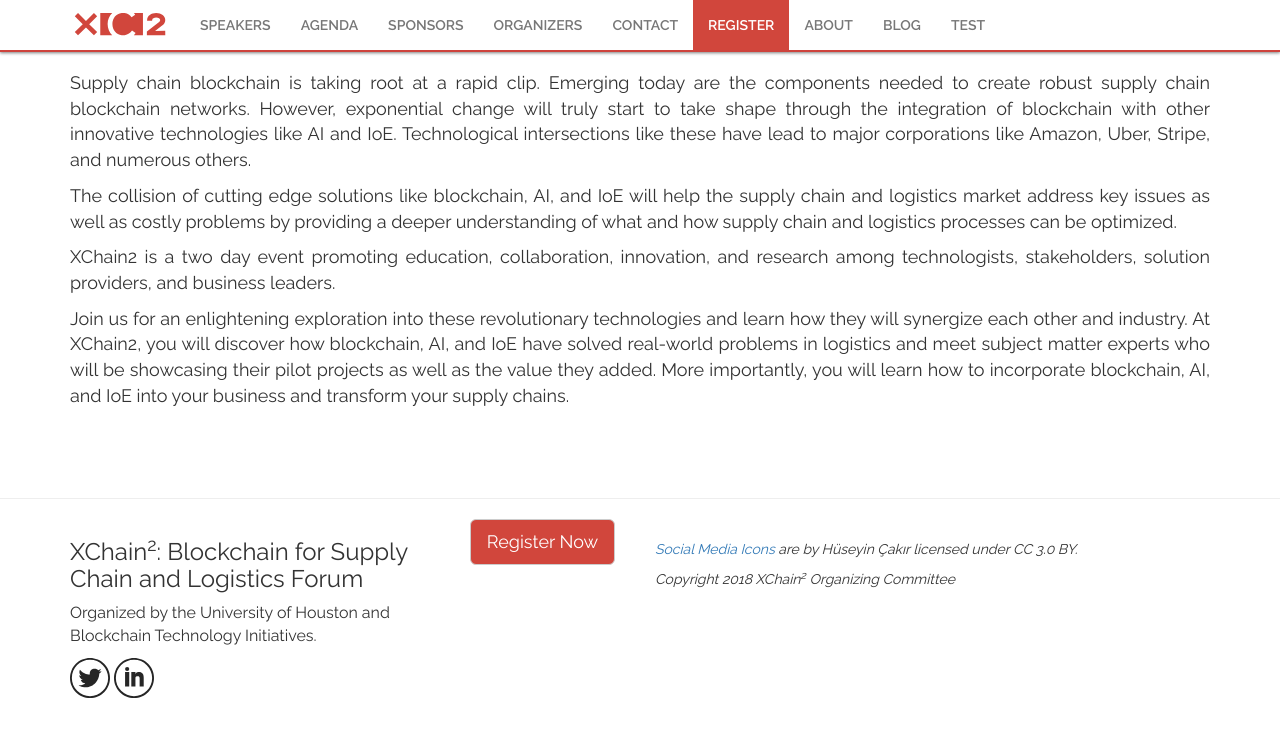
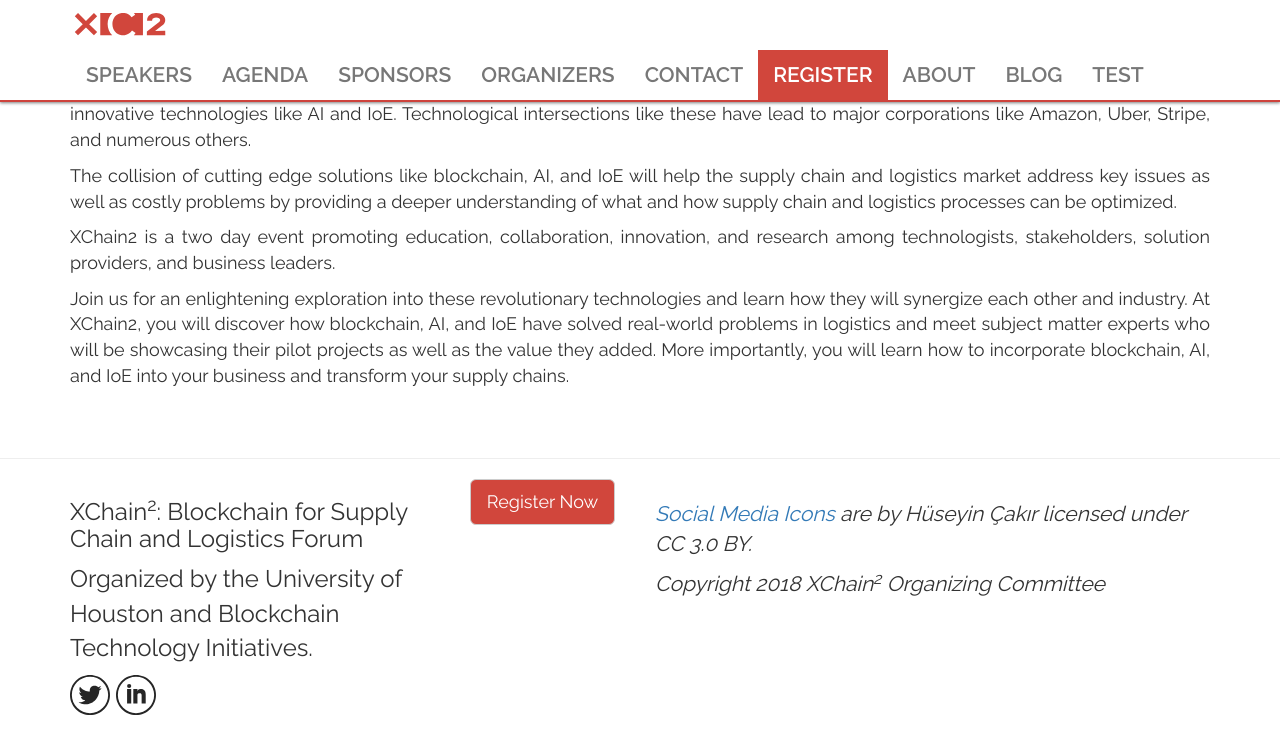
Before and after one commit to gnawalishyam/jekyll, a Jekyll site: the page built from blog.html, in a window 1280 px wide. Shown: the top 754 px of the page. Built offline with Jekyll 4.4.1, drawn with Linux system fonts in a browser that asks for light colours; some web fonts are replaced.

Commit message:
Merge landing page header info w about txt body

```diff
--- a/blog.html
+++ b/blog.html
@@ -3,9 +3,99 @@
 ---
 
 <html>
-	<br>
+<head>
 
-	<section class="container">
+	<meta charset="UTF-8">
+	<meta name="author" content="Blockchain Technology Initiatives">
+	<meta name="keywords" content="blockchain, supply chain, logistics, houston, event, forum, xchain2">
+	<meta name="description" content="The Blockchain for Supply Chain and Logistics Forum is a two-day event to promote education, collaboration, innovation, and research in the supply chain and logistics industries.">
+	<meta name="viewport" content="width=device-width, initial-scale=1.0">
+	<title>xChain2: Blockchain for Supply Chain and Logistics Forum</title>
+	<link href="https://fonts.googleapis.com/css?family=Droid+Serif|Roboto+Mono" rel="stylesheet">
+	<link href="https://fonts.googleapis.com/css?family=Raleway:400,600,700" rel="stylesheet">
+	<link href="https://fonts.googleapis.com/css?family=Merriweather:400,700,900" rel="stylesheet">
+	<link rel="stylesheet" href="/res/normalize.min.css">
+	<link rel="stylesheet" href="/res/jquery-ui-1.10.4.custom.min.css">
+	<link rel="stylesheet" href="/res/bootstrap-patched.min.css">
+	<link rel="stylesheet" href="/res/bootstrap-xxs.min.css">
+	<link rel="stylesheet" href="/res/jasny-bootstrap.min.css">
+	<link rel="stylesheet" href="/styles.css">
+
+	<script async src="https://www.googletagmanager.com/gtag/js?id=UA-111751423-2"></script>
+	<script>
+		window.dataLayer = window.dataLayer || [];
+		function gtag(){dataLayer.push(arguments);}
+		gtag('js', new Date());
+		gtag('config', 'UA-111751423-2');
+	</script>
+
+	<style type="text/css" media="screen">
+		p, li{
+			font-size: 1.5em;
+		}
+		#btn_register{
+			color: white;
+			text-decoration: none;
+			padding: 20px;
+		}
+		/*MEDIA QUERIES*/
+		/* Phones */
+		@media only screen and (max-width: 600px) {
+			#main_body{
+				padding-left: 30px;
+				padding-right: 30px;
+			}
+		}
+		/* Portrait tablets and large phones */
+		@media only screen and (min-width: 600px) {
+			#main_body{
+				padding-left: 30px;
+				padding-right: 30px;
+			}
+		}
+		/* Landscape tablets */
+		@media only screen and (min-width: 768px) {
+			#main_body{
+				padding-left: 30px;
+				padding-right: 30px;
+			}
+		}
+		/* Laptops and desktops */
+		@media only screen and (min-width: 992px) {
+			#main_body{
+				padding-left: 140px;
+				padding-right: 140px;
+			}
+		}
+		/* Large laptops and desktops */
+		@media only screen and (min-width: 1200px) {
+			#main_body{
+				padding-left: 400px;
+				padding-right: 400px;
+			}
+		}
+		/*MEDIA QUERIES*/
+		/*CSS FOR Blocked Text*/
+		.notedText {
+			width: 100%;
+			overflow: hidden;
+			border: 1px solid #dde5ed;
+			background: #f8fafd;
+			color: #758fa3;
+		}
+		.notedText p {
+			line-height: 30px;
+			margin-bottom: 20px;
+			font-style: italic;
+			padding-left: 15px;
+		}
+		/*End OF CSS FOR Blocked Text*/
+	</style>
+
+</head>
+<body>
+
+<section class="container">
 		<div id="about(2)">
 			<!--<h1>About(2)</h1>-->
 			<div class="row">
@@ -18,5 +108,15 @@
 			</div>
 		</div>
 	</section>
-	<br>
+
+<!-- Javascript files -->
+
+	<script src="/res/jquery-1.10.2.min.js"></script>
+	<script src="/res/jquery-ui-1.10.4.custom.min.js"></script>
+	<script src="/res/bootstrap.min.js"></script>
+	<script src="/res/jasny-bootstrap.min.js"></script>
+</body>
 </html>
+
+
+</html>
```
